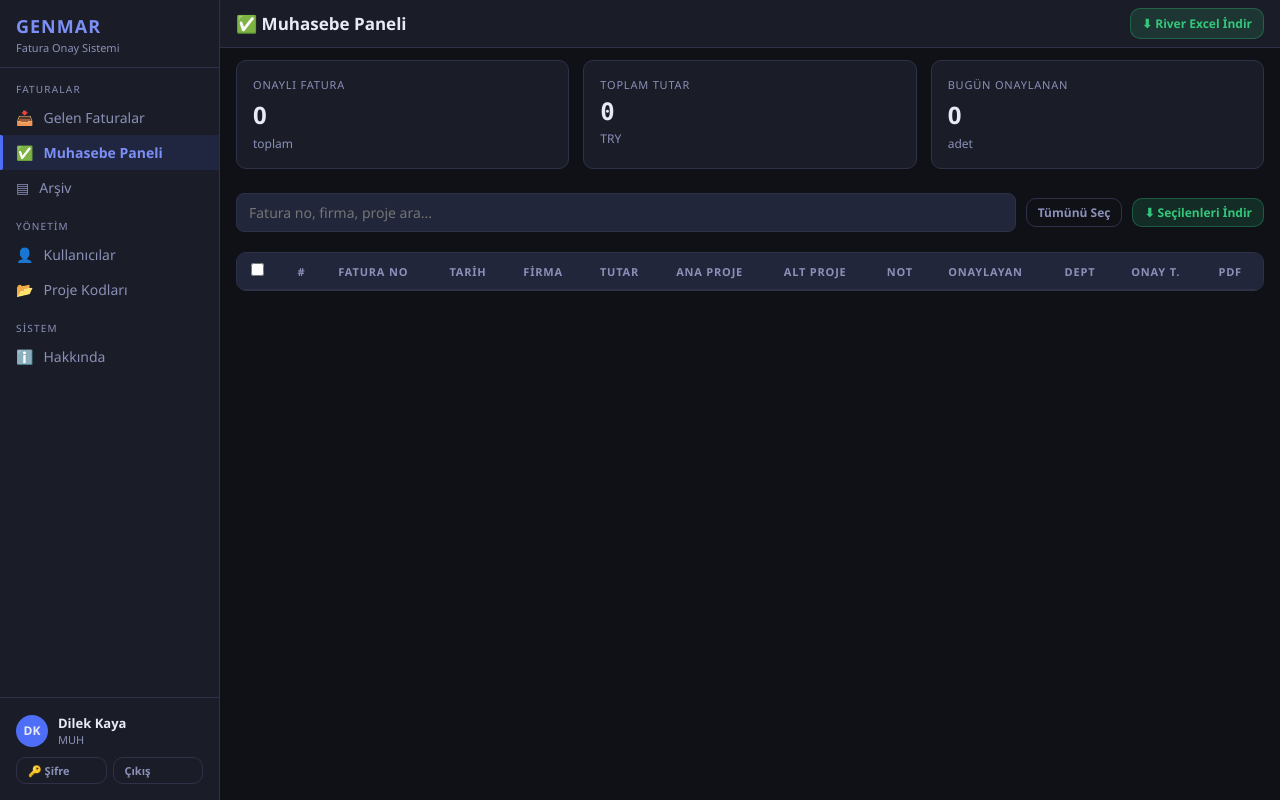
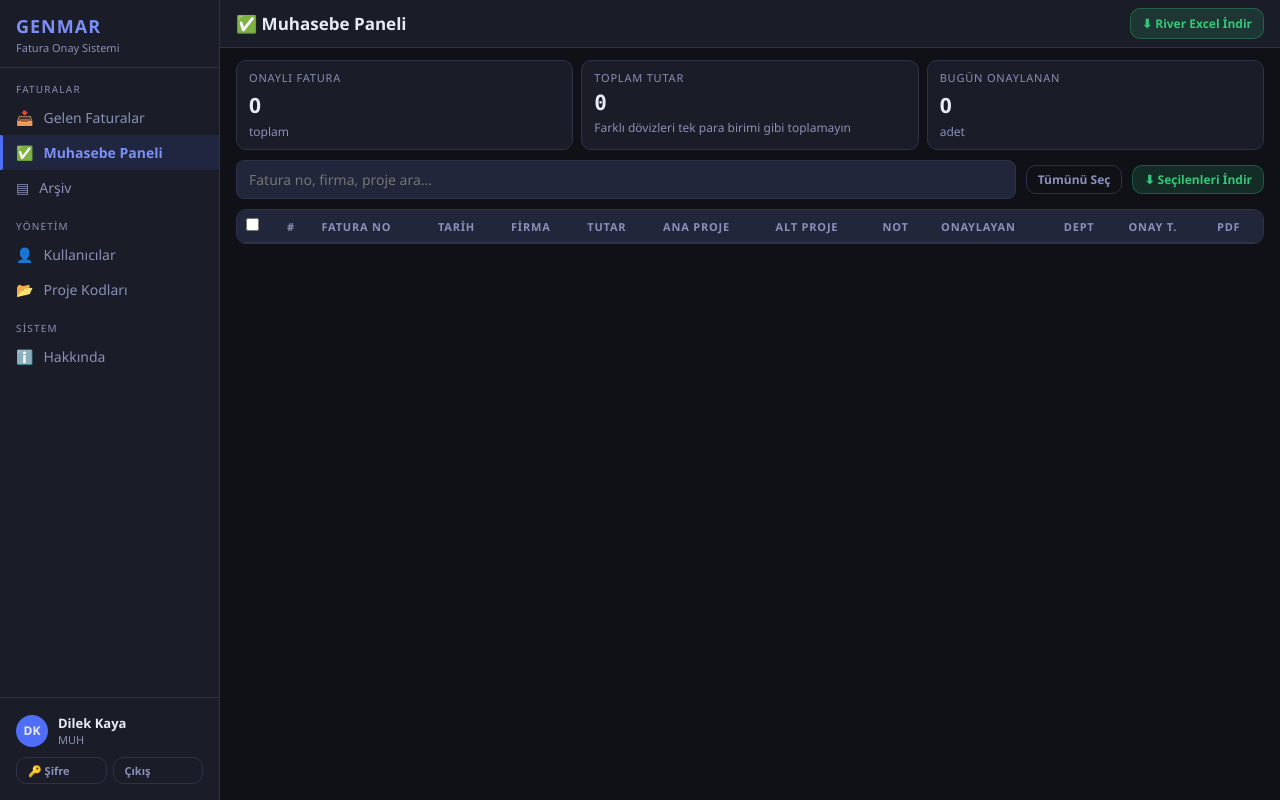
Before and after one commit to genmaranonim-cloud/Genmar-fatura-onay-pro, a Flask app: page /muhasebe in a window 1280 px wide. Run offline with Flask 3, Linux system fonts and the light colour scheme; the visitor is signed in with stand-in values (Sample User, id 1); data comes from the database, SQL or seed files in the repository; data that the repository does not hold is empty; some libraries are stand-ins or nearby versions.

Commit message:
style: compact page headers, metrics and controls across invoice screens

```diff
--- a/templates/muhasebe.html
+++ b/templates/muhasebe.html
@@ -14,7 +14,7 @@
     }
 
     .ozet-tablo th {
-        padding: 10px 14px;
+        padding: 8px 9px;
         text-align: left;
         font-size: 11px;
         text-transform: uppercase;
@@ -74,22 +74,22 @@
     .stat-grid {
         display: grid;
         grid-template-columns: repeat(auto-fit, minmax(160px, 1fr));
-        gap: 14px;
-        margin-bottom: 24px;
+        gap: 8px;
+        margin-bottom: 10px;
     }
 
     .stat-kart {
         background: var(--surface);
         border: 1px solid var(--border);
         border-radius: 10px;
-        padding: 16px;
+        padding: 9px 12px;
     }
 
     .stat-label { font-size: 11px; color: var(--text2); text-transform: uppercase; letter-spacing: 0.8px; margin-bottom: 6px; }
-    .stat-deger { font-size: 24px; font-weight: 700; color: var(--text); }
+    .stat-deger { font-size: 21px; font-weight: 700; color: var(--text); }
     .stat-alt { font-size: 12px; color: var(--text2); margin-top: 4px; }
 
-    .toolbar { display: flex; gap: 10px; margin-bottom: 20px; align-items: center; flex-wrap: wrap; }
+    .toolbar { display: flex; gap: 10px; margin-bottom: 10px; align-items: center; flex-wrap: wrap; }
     .arama { flex: 1; min-width: 200px; }
 </style>
 {% endblock %}
@@ -106,7 +106,7 @@
 {% block content %}
 
 <!-- İSTATİSTİKLER -->
-<div class="stat-grid">
+<div class="stat-grid page-metrics">
     <div class="stat-kart">
         <div class="stat-label">Onaylı Fatura</div>
         <div class="stat-deger">{{ faturalar|length }}</div>
@@ -119,7 +119,7 @@
             {% for f in faturalar %}{% if f.tutar %}{% set toplam.v = toplam.v + f.tutar %}{% endif %}{% endfor %}
             {{ '{:,.0f}'.format(toplam.v) }}
         </div>
-        <div class="stat-alt">TRY</div>
+        <div class="stat-alt">Farklı dövizleri tek para birimi gibi toplamayın</div>
     </div>
     <div class="stat-kart">
         <div class="stat-label">Bugün Onaylanan</div>
```
